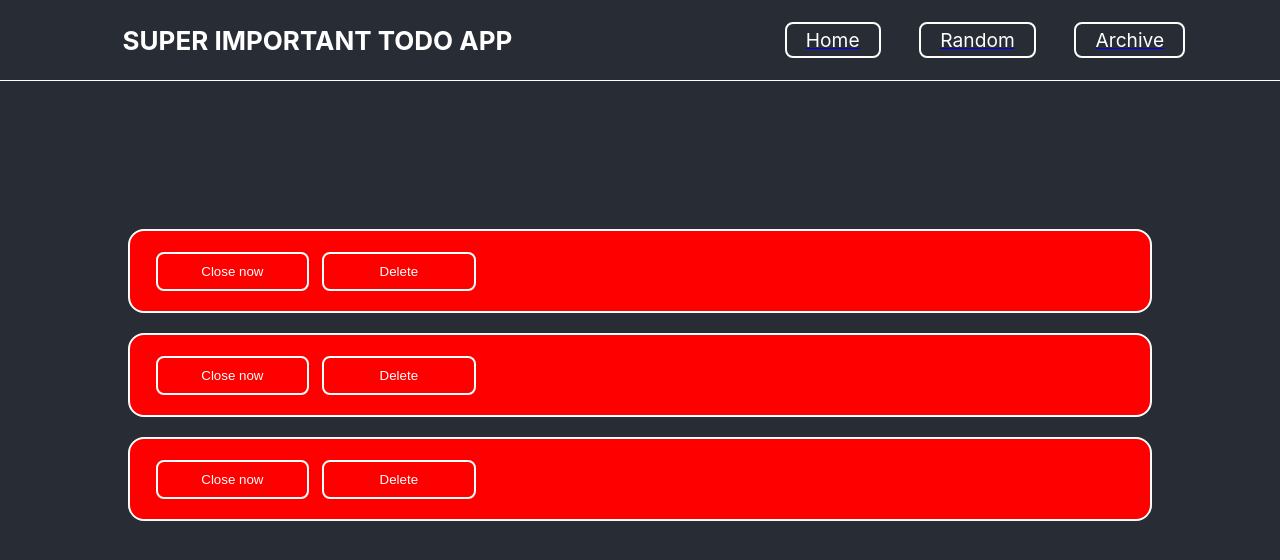
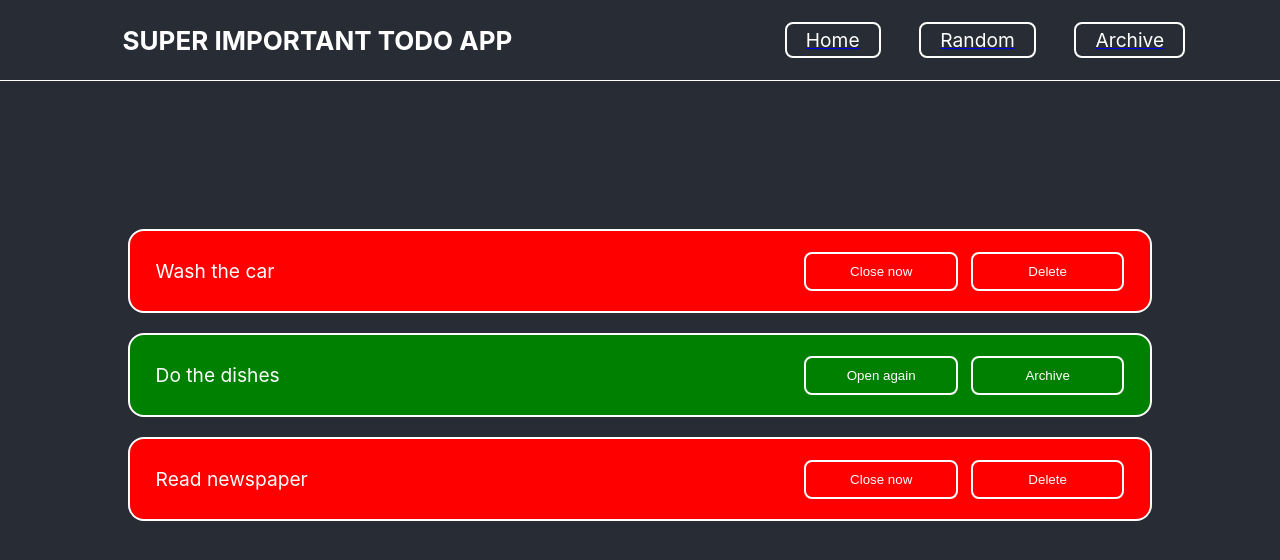
Before and after one commit to PhilippDemmelmair/todo, a React (Create React App) app: page / in a window 1280 px wide. Shown: the top 560 px of the page. Built offline with nearby package versions, Linux system fonts and the light colour scheme.

Commit message:
fixed functionality in home screen

```diff
--- a/src/common/useTodo.jsx
+++ b/src/common/useTodo.jsx
@@ -47,7 +47,8 @@ const useTodo = create(
       // Function to switch between archived and not archived
       toggleArchived: (id) =>
         set((state) => ({
-          todos: state.todo.map((todo) => {
+          todos: state.todos.map((todo) => {
+            console.log('toggle archived')
             if (id === todo.id) {
               return { ...todo, archived: !todo.archived }
             }
@@ -57,7 +58,7 @@ const useTodo = create(
       // Function to delete an uncompleted task
       deleteTask: (id) =>
         set((state) => ({
-          todos: state.todo.filter((task) => task.id !== id),
+          todos: state.todos.filter((task) => task.id !== id),
         })),
       // Function to add new task
       //   TODO Input validation, if empoty string or if string to long
--- a/src/components/App/App.js
+++ b/src/components/App/App.js
@@ -53,6 +53,7 @@ function Home() {
         {/* <Add addTodo={addTodo} /> */}
 
         {todoIds.map((id) => {
+          // TODO implement functions in todo component
           return <Todo key={id} id={id} />
         })}
       </Body>
--- a/src/components/TaskObjects/Todo.jsx
+++ b/src/components/TaskObjects/Todo.jsx
@@ -1,27 +1,25 @@
 import styled from 'styled-components'
 import React from 'react'
+import useTodo from '../../common/useTodo'
 
-function Todo({
-  task,
-  completed,
-  archived,
-  toggleComplete,
-  toggleArchived,
-  deleteTask,
-}) {
+function Todo({ id }) {
+  const toggleComplete = useTodo((state) => state.toggleCompleted)
+  const toggleArchived = useTodo((state) => state.toggleArchived)
+  const deleteTask = useTodo((state) => state.deleteTask)
+  const todo = useTodo((state) => state.todos.find((todo) => todo.id === id))
   return (
     <>
-      <Task completed={completed} archived={archived}>
-        {task}
+      <Task completed={todo.completed} archived={todo.archived}>
+        {todo.text}
 
         <ButtonBox>
-          <Button onClick={toggleComplete}>
-            {completed ? 'Open again' : 'Close now'}
+          <Button onClick={() => toggleComplete(id)}>
+            {todo.completed ? 'Open again' : 'Close now'}
           </Button>
-          {completed ? (
-            <Button onClick={toggleArchived}>Archive</Button>
+          {todo.completed ? (
+            <Button onClick={() => toggleArchived(id)}>Archive</Button>
           ) : (
-            <Button onClick={deleteTask}>Delete</Button>
+            <Button onClick={() => deleteTask(id)}>Delete</Button>
           )}
         </ButtonBox>
       </Task>
```
